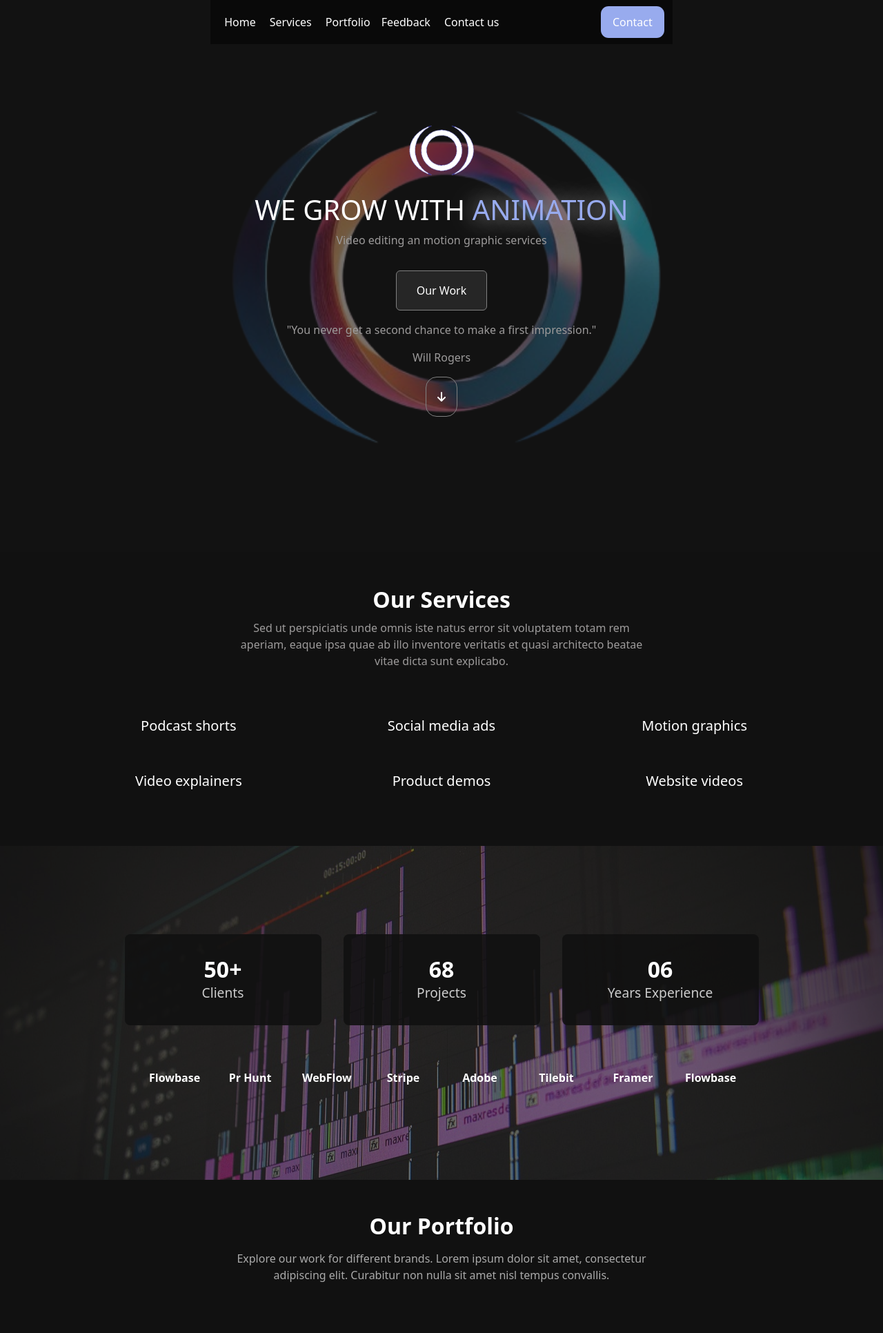
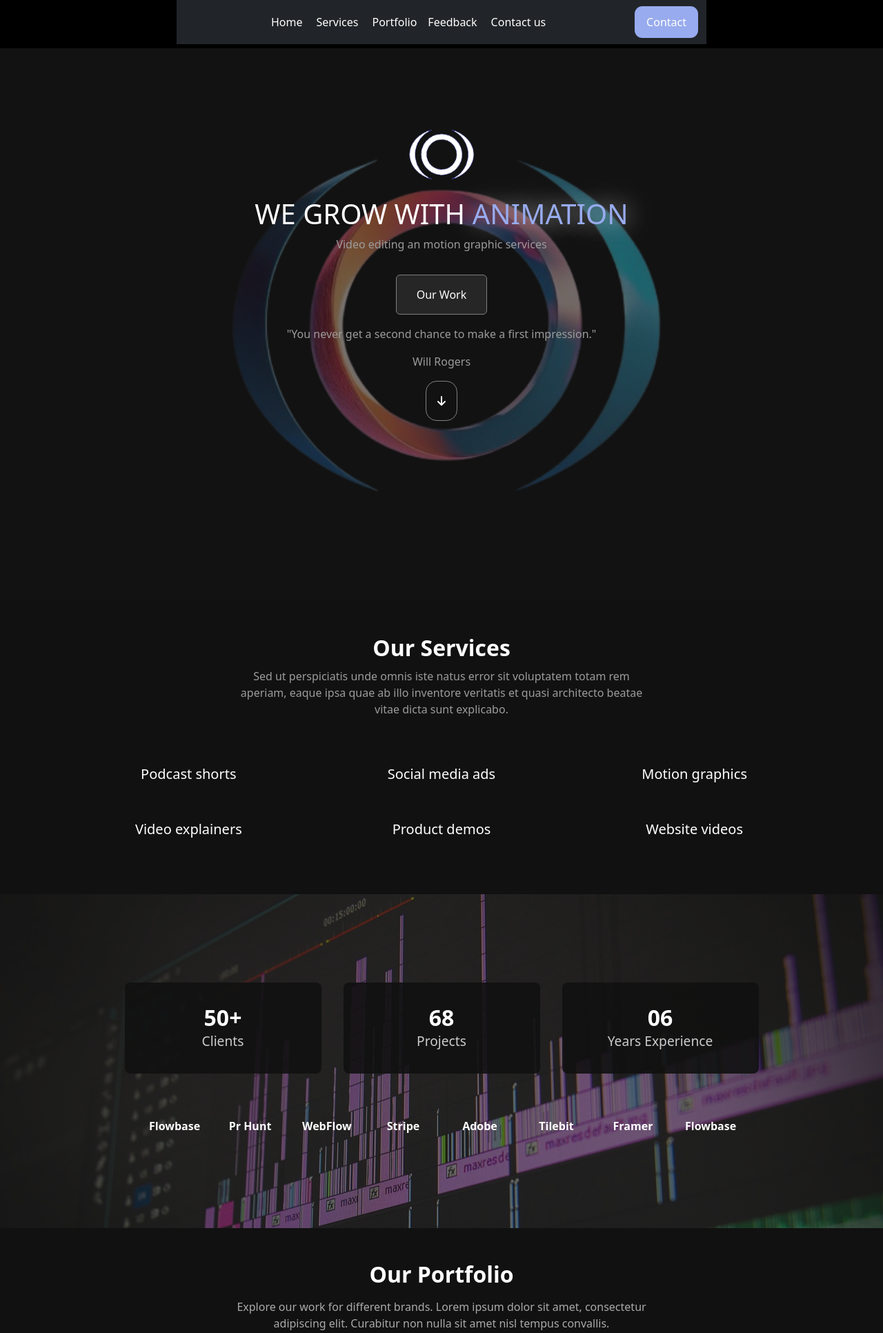
Before and after one commit to Houria-hs/PortfolioWebsite, a Django app: page / in a window 1280 px wide. Shown: the top 1932 px of the page at 69% size. Run offline with Django 5.2, Linux system fonts and the light colour scheme; data that the repository does not hold is empty; some libraries are stand-ins or nearby versions.

Commit message:
more style fixes

```diff
--- a/static/index.css
+++ b/static/index.css
@@ -7,6 +7,7 @@
 body {
   margin: 0;
   padding: 0;
+  padding-top: 70px;
   box-sizing: border-box;
   overflow-x: hidden;
   background-color: #000000 !important;
@@ -658,6 +659,9 @@ h2{
 }
 
 
+
+
+
   /* testimponials */
 h2 {
     color: #ffffff;
--- a/templates/home.html
+++ b/templates/home.html
@@ -8,7 +8,7 @@
     <section class="hero">
         <div class="container homeConatiner" style="height: 100vh;">
             <div class="overlay"></div>
-            <nav class="navbar navbar-expand-lg ">
+            <nav class="navbar navbar-expand-lg fixed-top shadow-sm bg-dark ">
                 <div class="container-fluid">
                     <button class="navbar-toggler" type="button" data-bs-toggle="collapse" data-bs-target="#navbarNavAltMarkup" aria-controls="navbarNavAltMarkup" aria-expanded="false" aria-label="Toggle navigation">
                     <span class="navbar-toggler-icon"></span>
@@ -16,7 +16,7 @@
 
                     <div class="collapse navbar-collapse " id="navbarNavAltMarkup">
                         <div
-                            class="navbar-nav w-100 d-flex
+                            class="navbar-nav w-100 d-flex justify-content-center
                             align-items-center hidden">
                             <a id="Active" class="nav-link active" aria-current="page" href="#">Home</a>
                             <a class="nav-link m-1 " href="#services">Services</a>
@@ -27,7 +27,7 @@
                     </div>
                     <a id="ContactBtn" href="#contact" class="btn"> Contact </a>                </div>
             </nav>
-            <div class="card homeCard " style="height: 80%; color: white;">
+            <div class="card homeCard" style="height: 80%; color: white;">
                     <img src="{% static '../static/images/logo.png' %}" class="card-img-top" alt="logo">
                     <div class="card-body text-center">
                         <h1 class="card-title hidden">WE GROW WITH <span class="text-flicker-in-glow">ANIMATION</span></h1>
@@ -158,9 +158,11 @@
 
     <section>
         <!-- Featured Content -->
-            <div class="mt-5 py-5">
+            <div class=" container text-center">
+                <div class="row">
+                    <div class="mt-5 py-5">
                 <h6 class="fw-bold hidden slide-up ">Frequently featured content from:</h6>
-                <div class="d-flex hidden slide-up  justify-content-center flex-wrap mt-3">
+                <div class="col-12 d-flex hidden slide-up  justify-content-center flex-wrap mt-3">
                     <a class="mx-2 my-2 " href="">
                         <h4>awwwards.</h4>
                     </a>
@@ -173,6 +175,8 @@
                     <a class="mx-2 my-2 " href="">
                         <h4>Product Hunt</h4>
                     </a>
+                </div>
+            </div>
                 </div>
             </div>
     </section>
```
